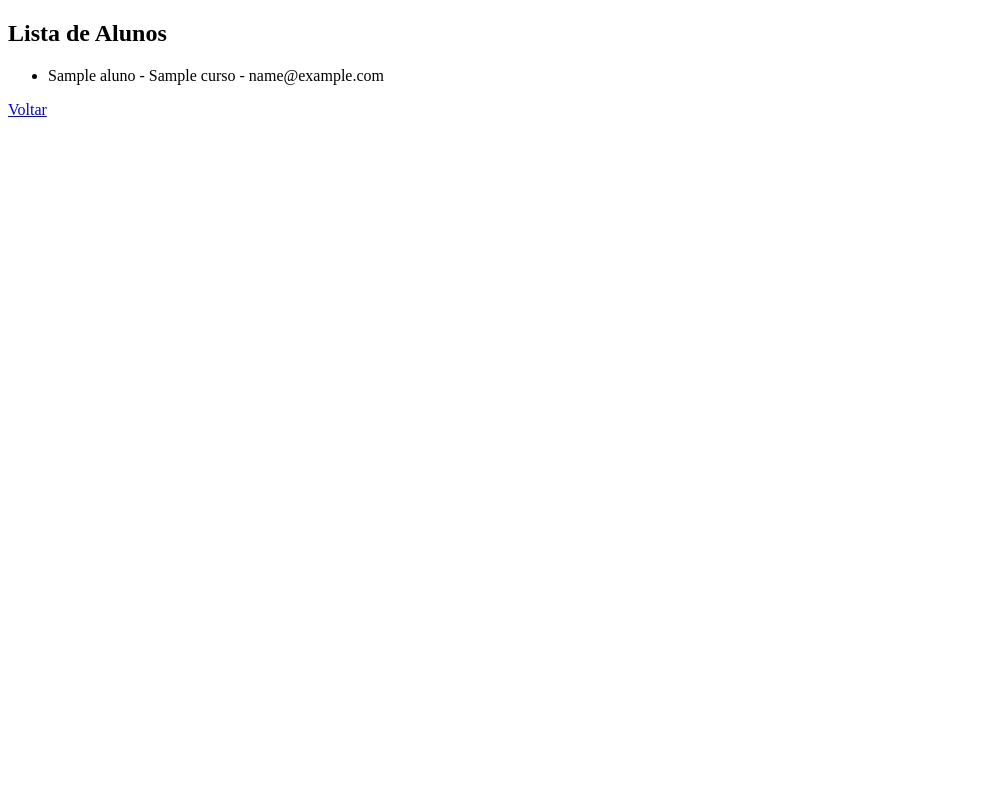
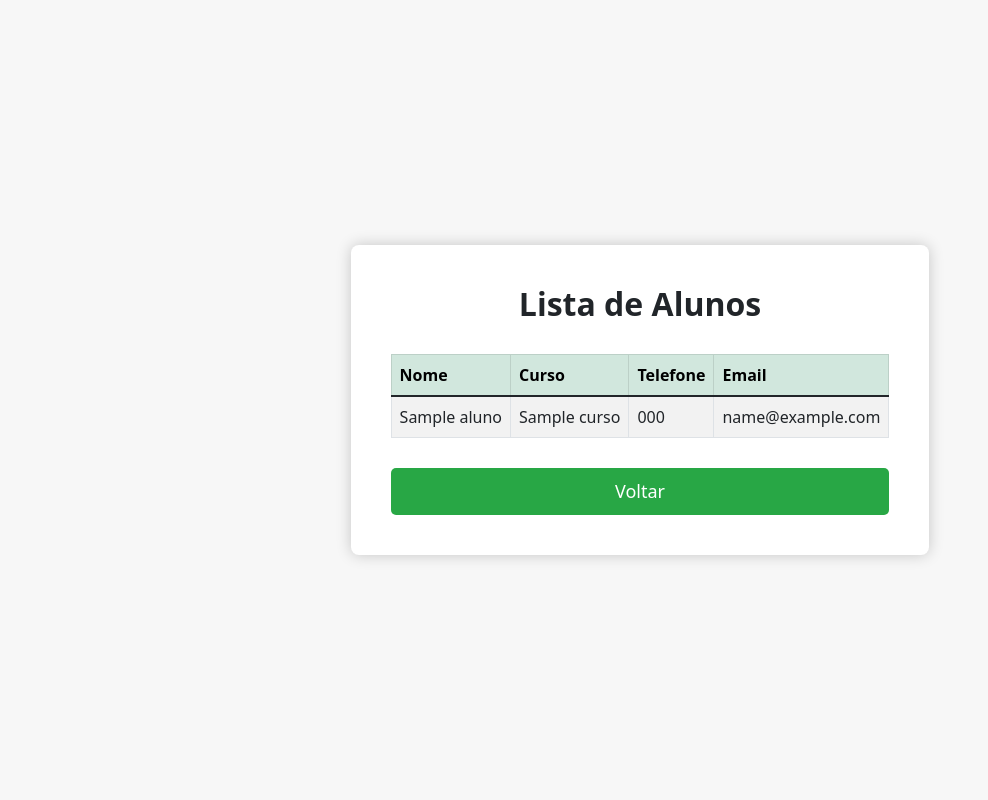
Before and after one commit to maxbarbosa/howRU, a Django app: template app/templates/funcionario/listar_alunos.html in a window 1280 px wide. Shown: the whole page, without its empty margins (0-988 px from the left). Run offline with Django 5.2, Linux system fonts and the light colour scheme; the template is opened without the code that fills it: most values are stand-ins (such as "Sample title", 1, 10 or a date in 2020); data that the repository does not hold is empty.

Commit message:
estilização da tela de listagem de alunos adicionada

```diff
--- a/app/templates/funcionario/listar_alunos.html
+++ b/app/templates/funcionario/listar_alunos.html
@@ -1,21 +1,88 @@
 <!DOCTYPE html>
-<html>
+<html lang="pt-br">
 <head>
+    <meta charset="UTF-8">
+    <meta name="viewport" content="width=device-width, initial-scale=1.0">
     <title>Lista de Alunos</title>
+    <link href="https://cdn.jsdelivr.net/npm/bootstrap@5.1.3/dist/css/bootstrap.min.css" rel="stylesheet">
+    <style>
+        body, html {
+            height: 100%;
+            display: flex;
+            justify-content: center;
+            align-items: center;
+            background-color: #f7f7f7;
+        }
+
+        .table-container {
+            background-color: white;
+            padding: 40px;
+            border-radius: 8px;
+            box-shadow: 0 0 15px rgba(0, 0, 0, 0.2);
+            width: 100%;
+            max-width: 800px;
+        }
+
+        .table-container h2 {
+            margin-bottom: 30px;
+            font-weight: 600;
+            text-align: center;
+        }
+
+        .table {
+            margin-bottom: 30px;
+        }
+
+        .btn-back {
+            display: block;
+            width: 100%;
+            padding: 10px;
+            font-size: 18px;
+            background-color: #28a745;
+            color: white;
+            text-align: center;
+            text-decoration: none;
+            border-radius: 5px;
+        }
+
+        .btn-back:hover {
+            background-color: #218838;
+        }
+    </style>
 </head>
 <body>
+
+<div class="table-container">
     <h2>Lista de Alunos</h2>
 
+    <table class="table table-striped table-bordered">
+        <thead class="table-success">
+            <tr>
+                <th>Nome</th>
+                <th>Curso</th>
+                <th>Telefone</th>
+                <th>Email</th>
+            </tr>
+        </thead>
+        <tbody>
             {% if alunos %}
-        <ul>
                 {% for aluno in alunos %}
-                <li>{{ aluno.nome }} - {{ aluno.curso }} - {{ aluno.email }}</li>
+                <tr>
+                    <td>{{ aluno.nome }}</td>
+                    <td>{{ aluno.curso }}</td>
+                    <td>{{ aluno.telefone }}</td>
+                    <td>{{ aluno.email }}</td>
+                </tr>
                 {% endfor %}
-        </ul>
             {% else %}
                 <p>Nenhum aluno encontrado para esta universidade.</p>
             {% endif %}
+        </tbody>
+    </table>
 
-    <a href="{% url 'funcionario_home' %}">Voltar</a>
+    <a href="{% url 'funcionario_home' %}" class="btn-back">Voltar</a>
+</div>
+
+<script src="https://cdn.jsdelivr.net/npm/bootstrap@5.1.3/dist/js/bootstrap.bundle.min.js"></script>
 </body>
 </html>
```
Lines whose indentation alone changed are shown as unchanged.
